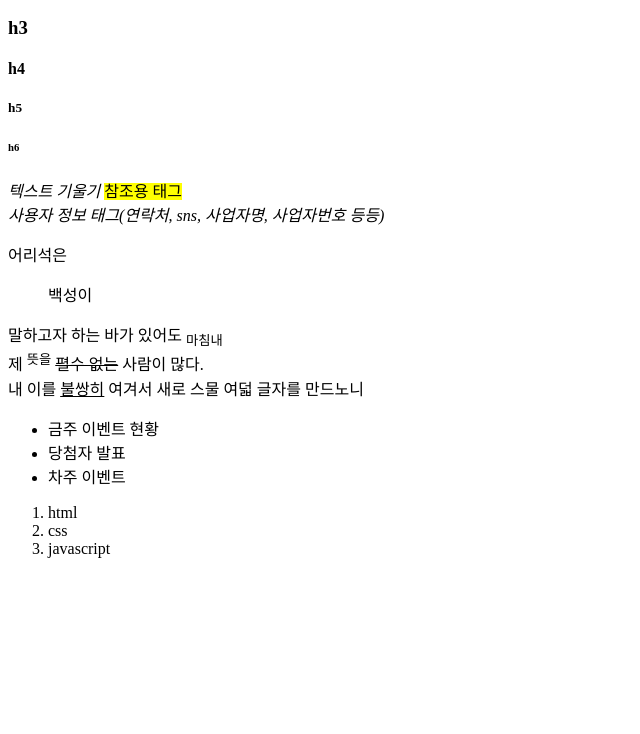
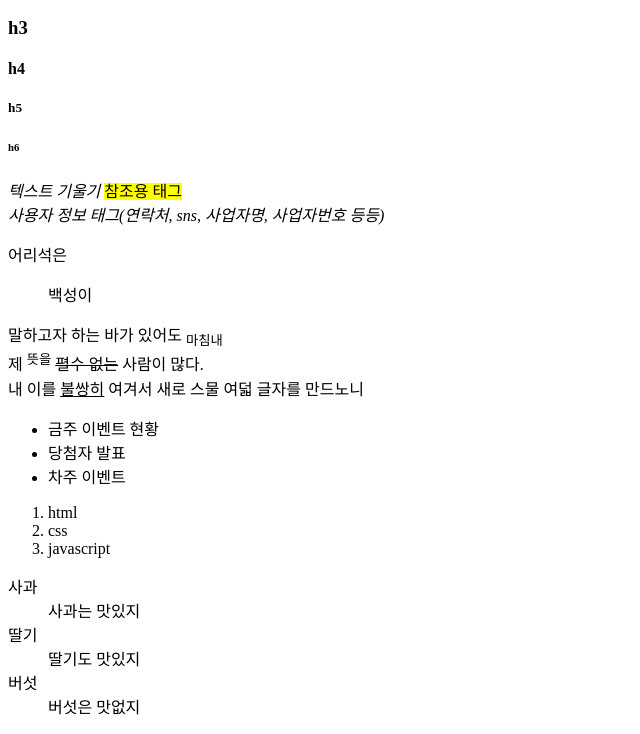
Before and after one commit to jeonyoonjin/yjproject1, a plain HTML site: page 2023-11-01/index.html in a window 1280 px wide. Shown: the part 247-981 px from the top of the page, without its empty margins (0-640 px from the left). Before the commit the page ends 821 px from the top, so only its background shows below. Drawn offline with Linux system fonts and the light colour scheme.

Commit message:
2023-11-01

```diff
--- a/2023-11-01/index.html
+++ b/2023-11-01/index.html
@@ -42,6 +42,14 @@
         <li>css</li>
         <li>javascript</li>
     </ol>
+    <dl> <!--dl은 li를 쓰지 않는다. dt, dd를 쓴다.-->
+        <dt>사과</dt> <!--제목-->
+        <dd>사과는 맛있지</dd><!--제목에 대한 설명-->
+        <dt>딸기</dt>
+        <dd>딸기도 맛있지</dd>
+        <dt>버섯</dt>
+        <dd>버섯은 맛없지</dd>
+    </dl>
 </body>
 </html>
 <!--
```
